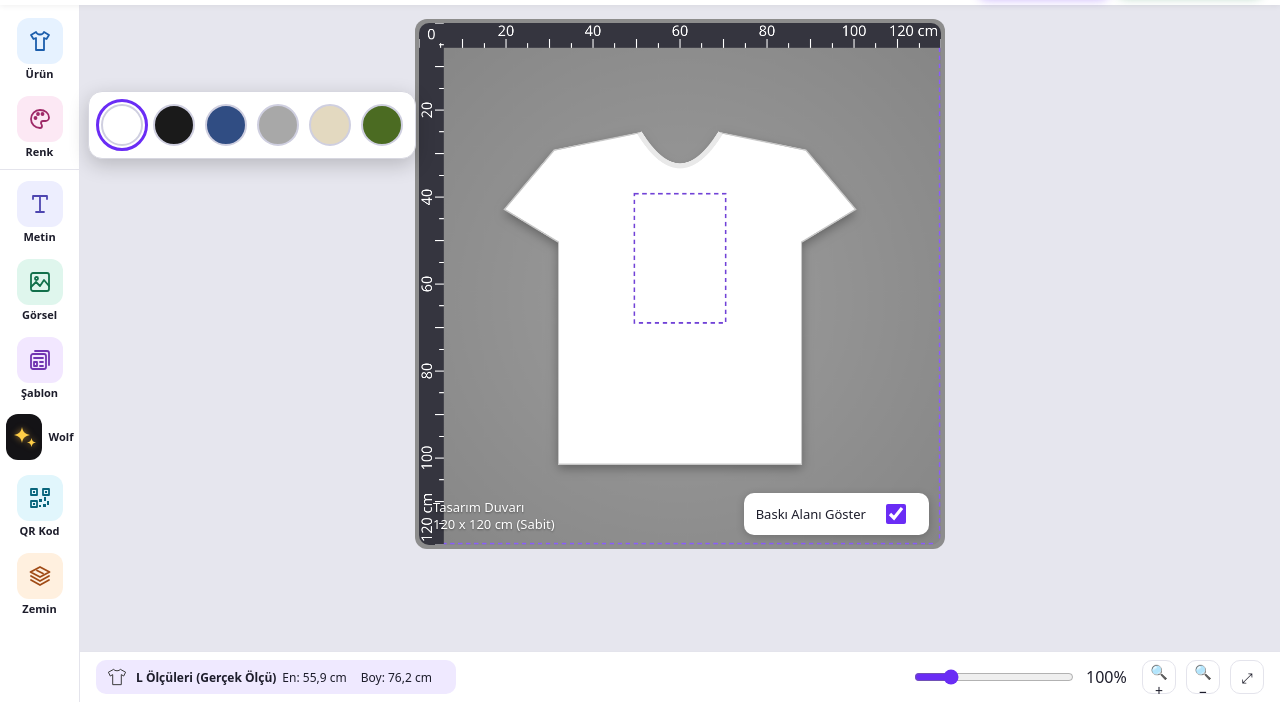
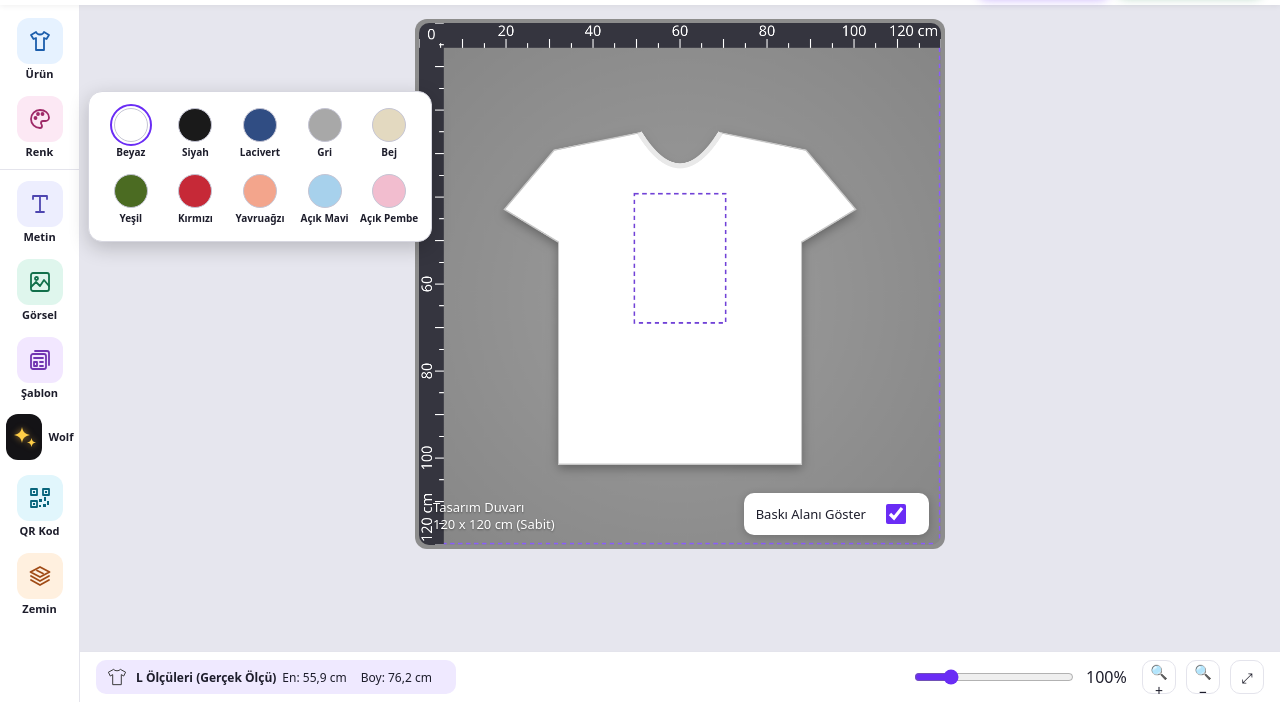
Before and after one commit to fotoince-sudo/wolflano-online-tasarim-motoru, a plain HTML site: page index.html in a window 1280 px wide. Both pictures are taken after a click on the button "Renk". Shown: the part 98-800 px from the top of the page. Drawn offline with Linux system fonts and the light colour scheme.

Commit message:
Tişört seçimine dört renk ve etiketli stüdyo paleti ekle

```diff
--- a/index.html
+++ b/index.html
@@ -64,9 +64,8 @@ canvas#c{display:block;width:100%;margin:0 auto;touch-action:none;cursor:move}
 .lbl{position:absolute;left:18px;bottom:16px;color:#fff;font-size:13px;line-height:1.3;pointer-events:none;text-shadow:0 1px 2px #0006}
 .tog{position:absolute;right:16px;bottom:14px;background:#fff;border-radius:10px;padding:8px 12px;font-size:13px;display:flex;gap:8px;align-items:center;box-shadow:0 2px 8px #0003}
 .tog input{width:36px;height:20px;accent-color:var(--p)}
-.colpop{display:none;position:fixed;left:88px;background:#fff;border:1px solid #d7d7e0;border-radius:14px;padding:12px;box-shadow:0 6px 20px #0003;z-index:5;width:max-content;max-width:92vw}
+.colpop{display:none;position:fixed;left:88px;background:#fff;border:1px solid #d7d7e0;border-radius:14px;padding:12px;box-shadow:0 6px 20px #0003;z-index:5;width:min(344px,92vw)}
 .colpop.open{display:block}
-.colpop .cols{gap:10px;flex-wrap:nowrap}
 #prodBox,#bedenBox{display:none!important}
 .opts section{padding:12px 0;border-bottom:1px solid var(--bd)}
 .opts section:last-child{border:0}
@@ -75,9 +74,10 @@ canvas#c{display:block;width:100%;margin:0 auto;touch-action:none;cursor:move}
 .prods button{border:2px solid var(--bd);background:#fff;border-radius:10px;padding:3px 2px;font-size:11px}
 .prods button canvas{width:100%;height:auto;display:block;border-radius:6px;background:#e7e7ee}
 .prods button.on{border-color:var(--p);box-shadow:0 0 0 2px var(--p) inset}
-.cols{display:flex;gap:12px;flex-wrap:wrap}
-.cols button{width:42px;height:42px;border-radius:50%;border:2px solid #cfcfe0;padding:0}
-.cols button.on{outline:3px solid var(--p);outline-offset:2px}
+.cols{display:grid;grid-template-columns:repeat(5,minmax(0,1fr));gap:8px 5px}
+.cols button{display:grid;justify-items:center;align-content:start;gap:5px;min-width:0;border:0;background:transparent;padding:4px 0;font-size:10px;font-weight:600;line-height:1.15}
+.color-dot{width:34px;height:34px;border-radius:50%;border:1px solid #c5c5d4}
+.cols button.on .color-dot{outline:2px solid var(--p);outline-offset:2px}
 .sizes{display:flex;gap:6px;flex-wrap:wrap}
 .sizes button{border:1px solid var(--bd);background:#fff;border-radius:9px;padding:10px 11px;font-weight:600;font-size:14px}
 .sizes button.on{background:var(--p);color:#fff;border-color:var(--p)}
@@ -430,7 +430,10 @@ const PRODUCTS={
     {n:'Kanvas dikey 35×50 cm (+3,75 cm katlama payı)',short:'35×50',w:42.5,h:57.5},
     {n:'Kanvas yatay 50×35 cm (+3,75 cm katlama payı)',short:'50×35',w:57.5,h:42.5}]}
 };
-const COLORS=[['Beyaz','#ffffff'],['Siyah','#1a1a1a'],['Lacivert','#304d83'],['Gri','#a8a8a8'],['Bej','#e3d9c0'],['Yeşil','#4b6b22']];
+const COLORS=[
+  ['Beyaz','#ffffff'],['Siyah','#1a1a1a'],['Lacivert','#304d83'],['Gri','#a8a8a8'],['Bej','#e3d9c0'],
+  ['Yeşil','#4b6b22'],['Kırmızı','#c62937'],['Yavruağzı','#f3a58c'],['Açık Mavi','#a7d1ec'],['Açık Pembe','#f2bdcf']
+];
 const VIEWS=[['on','Ön'],['arka','Arka'],['solyan','Sol Yan'],['sagyan','Sağ Yan'],['yaka','Yaka Detayı']];
 const EMOJIS=['😀','😍','🔥','⭐','❤️','🎉','🐱','🐶','🌈','⚽','🎸','🚀'];
 const SHAPES=[['rect','▭'],['circle','●'],['star','★'],['heart','♥'],['tri','▲']];
@@ -855,7 +858,9 @@ function buildStatic(){
       buildPrintFormats();syncUI();draw();setZoom(zoom,true);
     };
   });
-  COLORS.forEach(([n,c])=>{const b=el('button',{title:n},$('cols'));b.style.background=c;b.dataset.c=c;
+  COLORS.forEach(([n,c])=>{const b=el('button',{type:'button',title:n},$('cols'));b.dataset.c=c;
+    const dot=el('span',{className:'color-dot'},b);dot.style.background=c;
+    el('span',{textContent:n},b);
     b.onclick=()=>{color=c;colorName=n;syncUI();draw()}});
   SIZES.forEach(s=>{const b=el('button',{textContent:s},$('bedens'));b.dataset.b=s;
     b.onclick=()=>{reflow(()=>beden=s);syncUI();draw()}});
@@ -901,7 +906,10 @@ function syncSel(){
 function syncUI(){
   const P=PRODUCTS[product],g=isGiyim();
   document.querySelectorAll('#prods button').forEach(b=>{b.classList.toggle('on',b.dataset.k===product);thumb(b.firstChild,b.dataset.k,'on',color,'#dcdce6')});
-  document.querySelectorAll('#cols button').forEach(b=>b.classList.toggle('on',b.dataset.c===color));
+  document.querySelectorAll('#cols button').forEach(b=>{
+    const active=b.dataset.c===color;
+    b.classList.toggle('on',active);b.setAttribute('aria-pressed',String(active));
+  });
   document.querySelectorAll('#bedens button').forEach(b=>b.classList.toggle('on',b.dataset.b===beden));
   $('bedenBox').style.display=g?'block':'none';$('views').hidden=!g;
   [...$('printFormats').children].forEach((button,index)=>button.setAttribute('aria-pressed',String(index===sizeIdx[product])));
```
